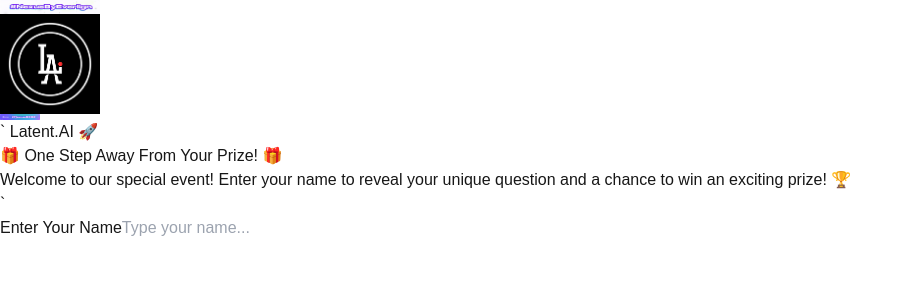
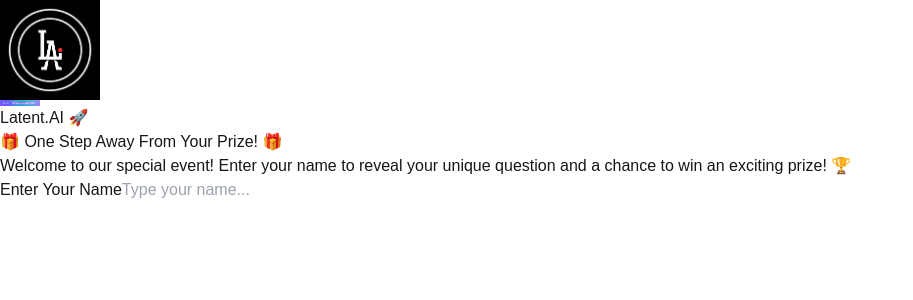
Before and after one commit to ajeverlign/nexus, a Next.js app: page / in a window 1280 px wide. Shown: the top 300 px of the page, without its empty margins (0-913 px from the left). Built offline with nearby package versions, Linux system fonts and the light colour scheme.

Commit message:
Update logo paths and styling

```diff
--- a/src/components/QRCodeGenerator.tsx
+++ b/src/components/QRCodeGenerator.tsx
@@ -25,13 +25,6 @@ export default function QRCodeGenerator() {
       <div className="flex justify-between items-center mb-8">
         <div className="flex items-center space-x-4">
           <Image
-            src="/logos/NexusByEverlign.jpg"
-            alt="Nexus Logo"
-            width={100}
-            height={30}
-            className="h-8 w-auto"
-          />
-          <Image
             src="/logos/LatentAilogo.png"
             alt="Latent.ai Logo"
             width={100}
@@ -49,7 +42,7 @@ export default function QRCodeGenerator() {
       </div>
 
       <h1 className="text-3xl font-bold mb-3 text-center text-gray-800 flex items-center justify-center">
-  `      Latent.AI 🚀
+        Latent.AI 🚀
         </h1>
         <div className="text-center space-y-2 mb-6">
         <p className="text-xl text-blue-600 font-semibold">
@@ -59,7 +52,7 @@ export default function QRCodeGenerator() {
             Welcome to our special event! Enter your name to reveal your unique question
             and a chance to win an exciting prize! 🏆
         </p>
-        </div>`
+        </div>
 
       {/* Name Input */}
       <div className="mb-6">
@@ -78,7 +71,7 @@ export default function QRCodeGenerator() {
       {/* QR Code Display */}
       {qrCodeUrl && landingUrl && (
         <div className="flex flex-col items-center">
-          <div className="relative w-[200px] h-[200px] mb-4">
+          <div className="relative w-[150px] h-[150px] mb-4">
             <Image
               src={qrCodeUrl}
               alt="QR Code"
```
Also changed, not shown: src/app/landing/page.tsx (+0 -7 lines).
